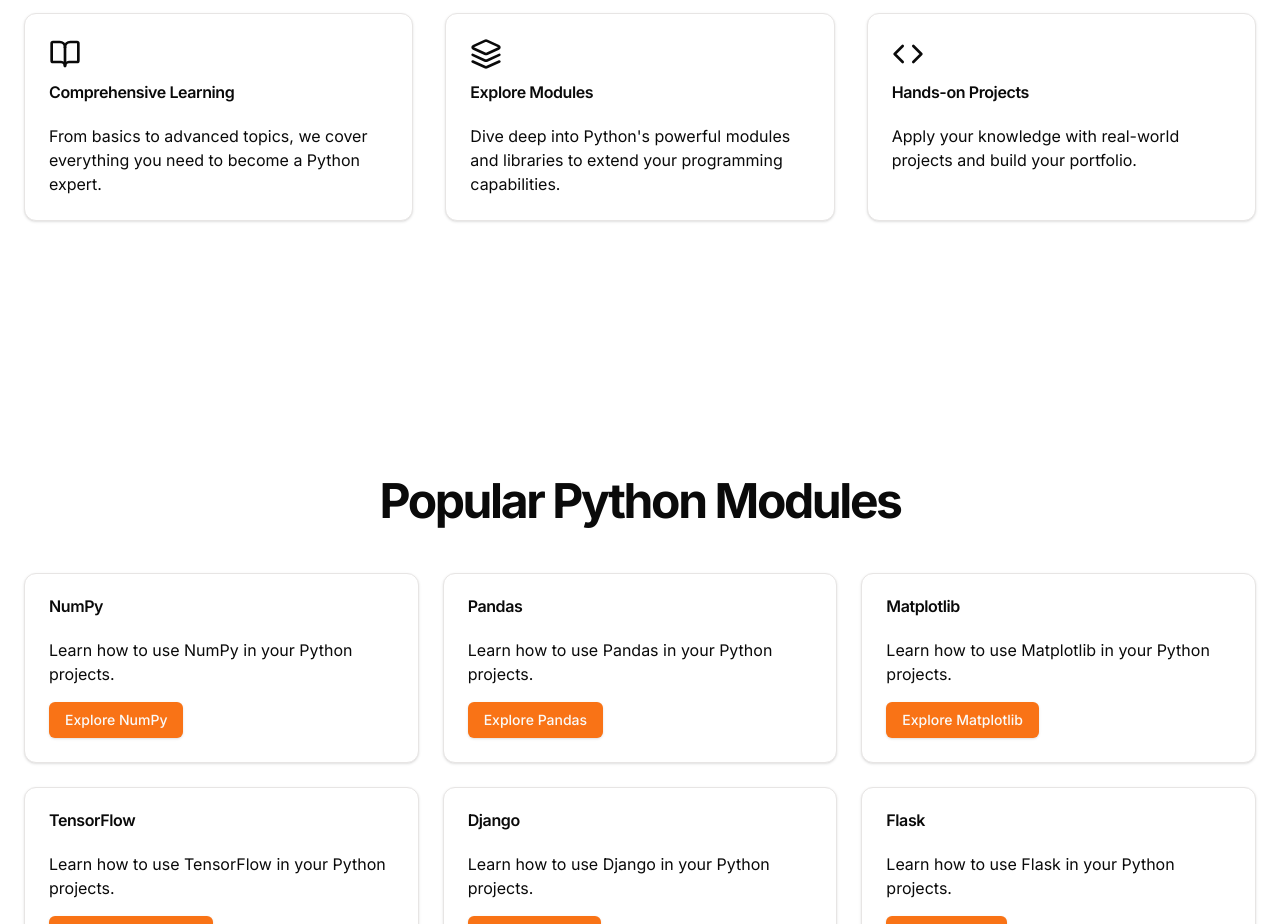
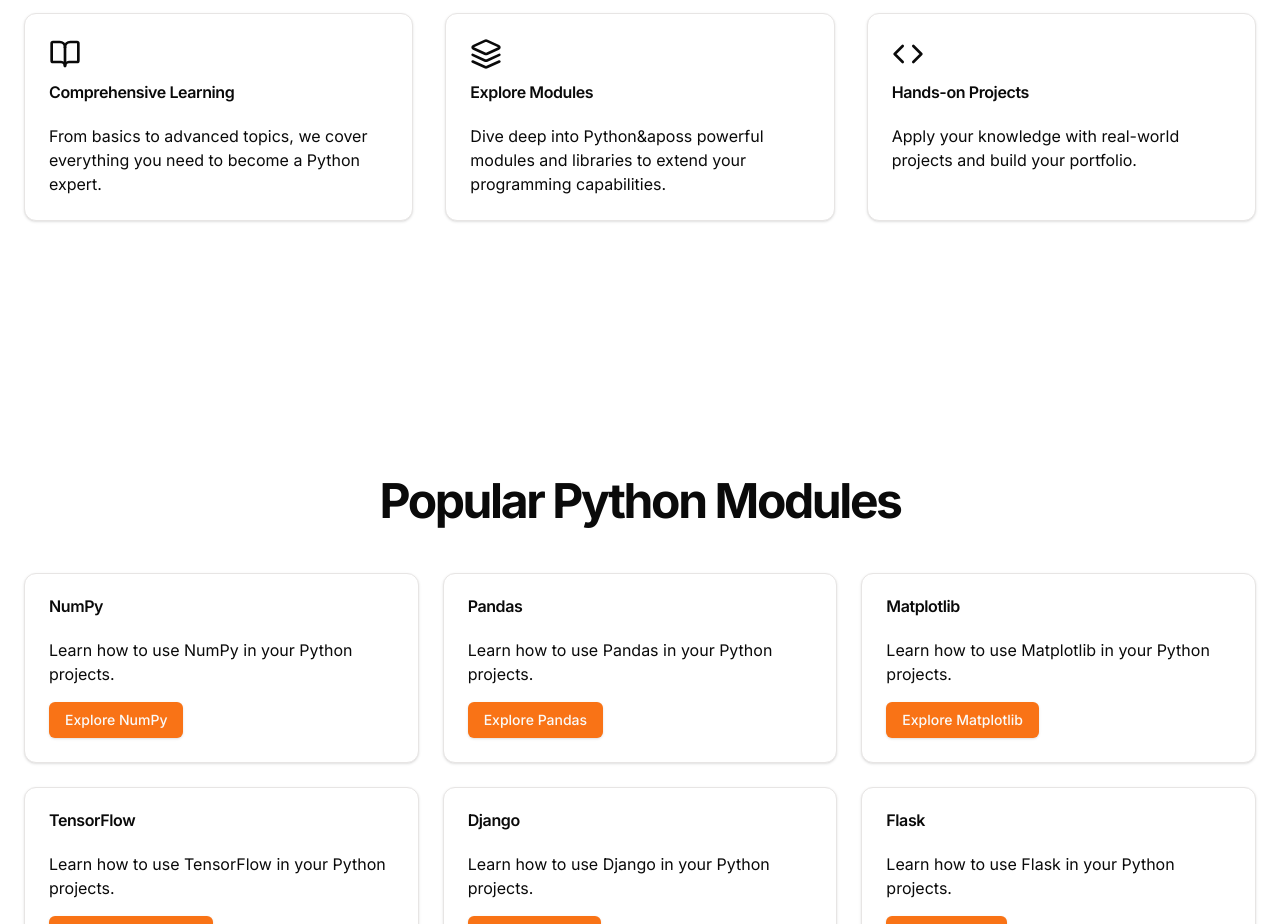
Before and after one commit to sammyyakk/pythonforall, a Next.js app: page / in a window 1280 px wide. Shown: the part 1140-2064 px from the top of the page. Built offline with nearby package versions, Linux system fonts and the light colour scheme.

Commit message:
fixed small error in page.tsx (' replaced with &apos)

```diff
--- a/app/page.tsx
+++ b/app/page.tsx
@@ -46,7 +46,7 @@
                   <CardTitle>Explore Modules</CardTitle>
                 </CardHeader>
                 <CardContent>
-                  <p>Dive deep into Python's powerful modules and libraries to extend your programming capabilities.</p>
+                  <p>Dive deep into Python&aposs powerful modules and libraries to extend your programming capabilities.</p>
                 </CardContent>
               </Card>
               <Card className="bg-card text-card-foreground">
```
